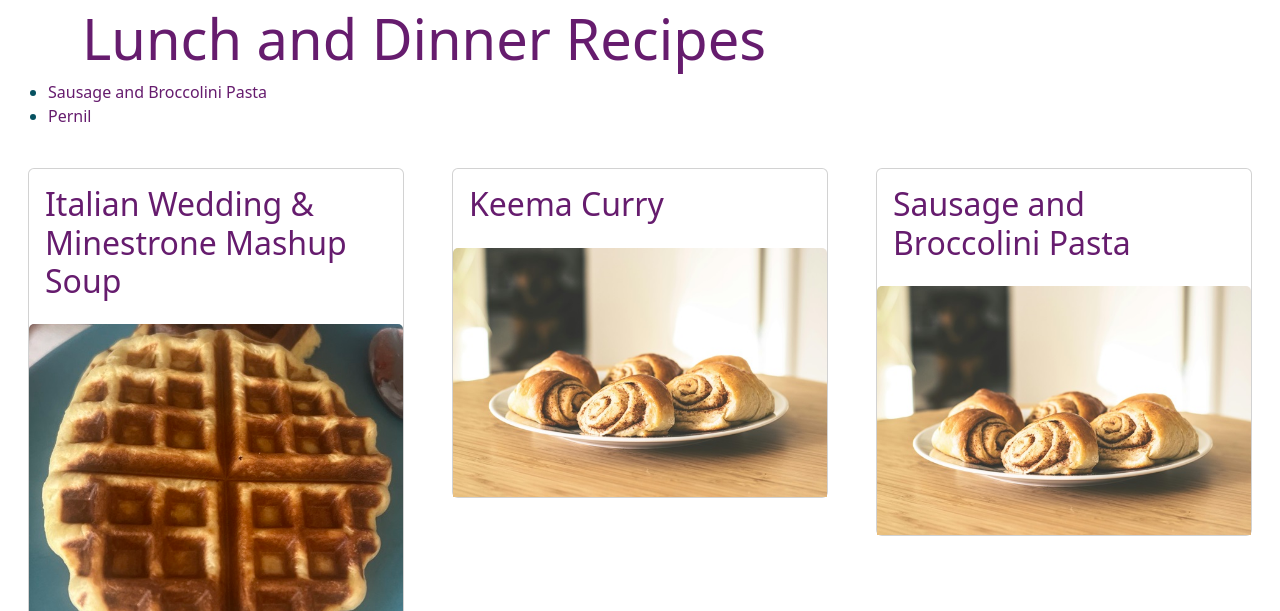
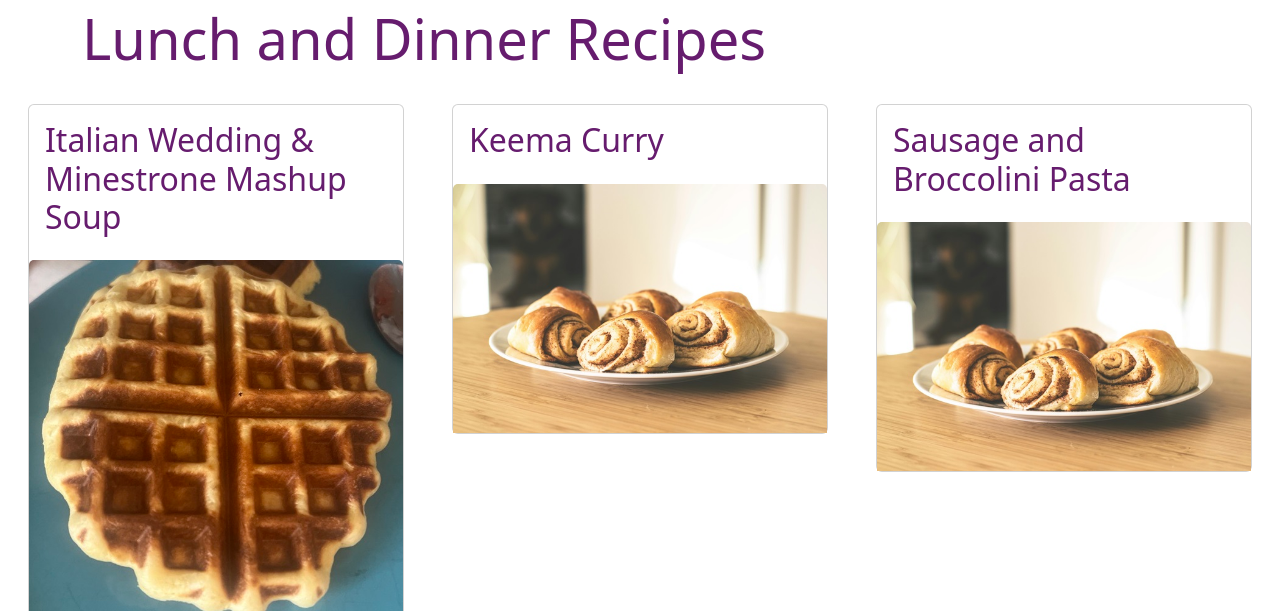
Before and after one commit to jgvaldez84/josecooks, a website: page lunchDinner.html in a window 1280 px wide. Shown: the part 67-678 px from the top of the page. Drawn offline with nearby package versions, Linux system fonts and the light colour scheme.

```diff
--- a/lunchDinner.html
+++ b/lunchDinner.html
@@ -15,17 +15,6 @@
 			  <!-- <p class="lead">This is a modified jumbotron that occupies the entire horizontal space of its parent.</p> -->
 			</div>
 		  </div>
-
-		<ul>
-
-
-			<li>
-				<a href="sausageBroccolini.html">Sausage and Broccolini Pasta</a>
-			</li>
-			<li>
-				<a href="pernil.html">Pernil</a>
-			</li>
-		</ul>
 		<br><br>
 		<div class="row row-cols-1 row-cols-md-3 g-4">
 			<div class="col">
```
Also changed, not shown: breakfast.html (+1 -10 lines).
